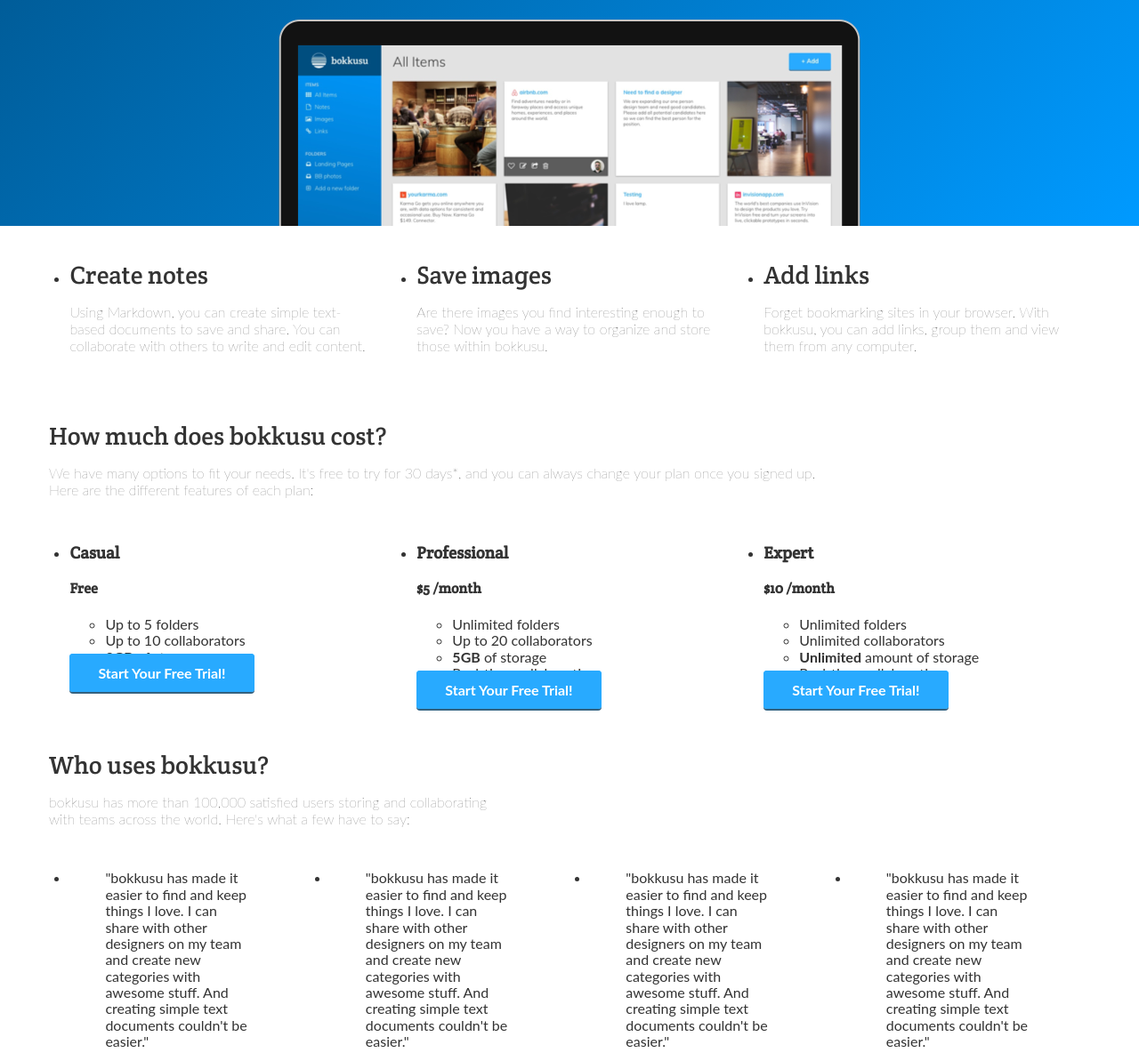
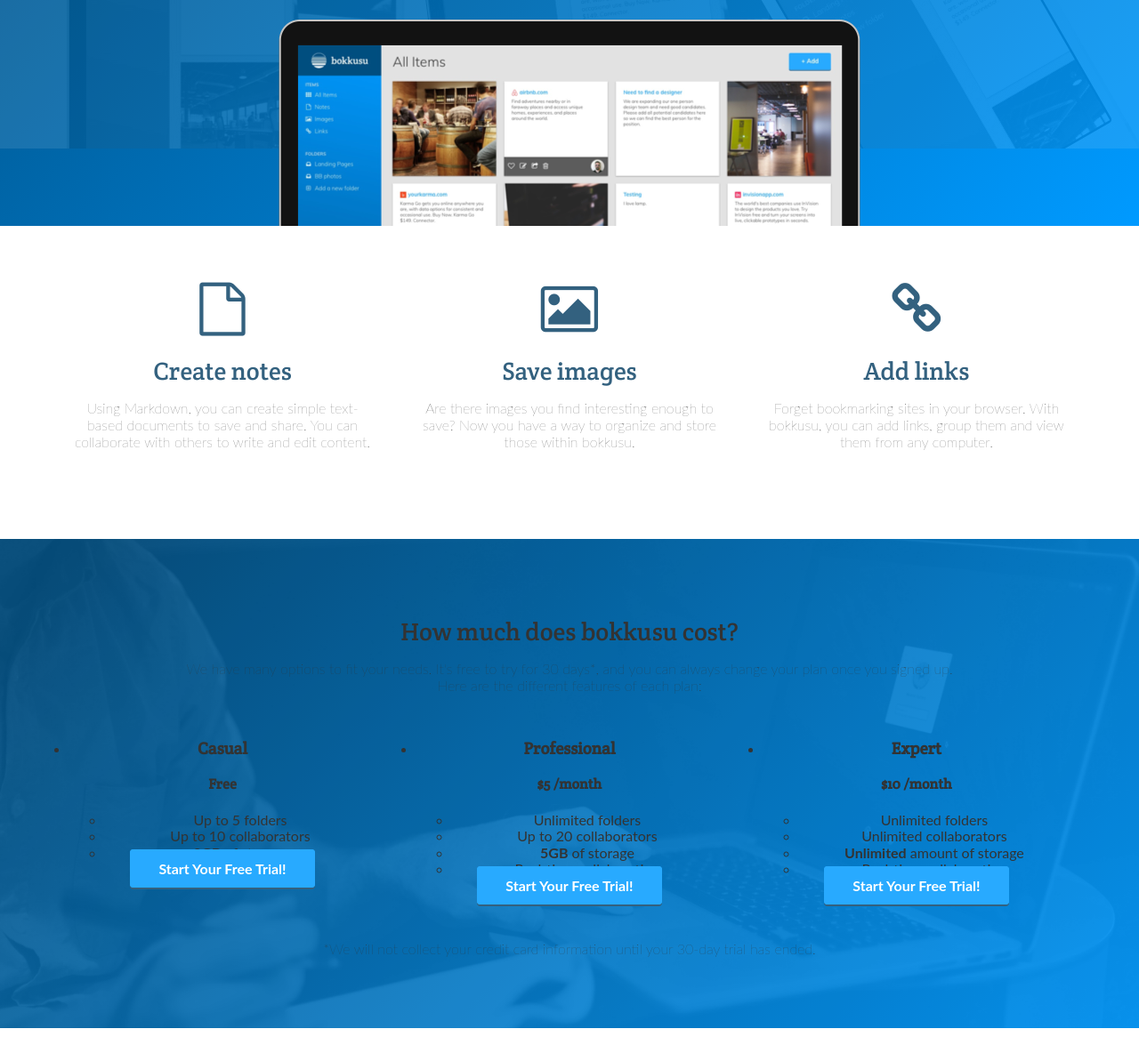
Before and after one commit to nrmunley/Bokkusu, a plain HTML site: page index.html in a window 1280 px wide. Shown: the part 392-1576 px from the top of the page at 89% size. Drawn offline with Linux system fonts and the light colour scheme; a web font is replaced by a local one.

Commit message:
Assignment 30 background images added

```diff
--- a/css/style.css
+++ b/css/style.css
@@ -42,7 +42,7 @@
   min-height: 1px;
   margin: 0 2% 20px;
 }
-@media (min-width: 320px) and (max-width: 480px) {
+@media (min-width: 320px) {
   .container {
     width:auto;
   }
@@ -109,8 +109,8 @@
 /* HEADER */
 header {
   color: #FFFFFF;
-  background: #004D7F;
-  background-image: linear-gradient(-45deg, #009AFF 0%, #004D7F 100%);
+  background: #004D7F url("../images/hero_background.png") top center no-repeat;
+  background: url("../images/hero_background.png") top center no-repeat, linear-gradient(-45deg, #009AFF 0%, #004D7F 100%);
 }
 header nav {
   padding:1em 0;
@@ -172,3 +172,34 @@
   border: 2px solid #28AAFF;
   box-shadow: 0px 2px 0px 0px #33617F;
 }
+/* BENEFITS */
+.benefits {
+  text-align: center;
+  display:block;
+  position:relative;
+}
+.benefits ul {
+  margin: 0 auto;
+  padding:4em 0;
+}
+.benefits ul li {
+  list-style-type: none;
+  display: inline-block;
+}
+.benefits i {
+  color:#33617F;
+  font-size:60px;
+  margin:0;
+  vertical-align: middle;
+}
+.benefits h2 {
+  color: #33617F;
+}
+/* PRICING */
+.pricing {
+  background: #004D7F url("../images/pricing_background.png") top center no-repeat;
+  background: url("../images/pricing_background.png") top center no-repeat, linear-gradient(-45deg, #009AFF 0%, #004D7F 94%);
+  background-size: cover;
+  text-align: center;
+  padding: 4em 0;
+}
--- a/index.html
+++ b/index.html
@@ -41,14 +41,17 @@
   <section class="benefits">
     <ul class="container">
       <li class="one-third">
+        <i class="fa fa-file-o"></i>
         <h2>Create notes</h2>
         <p>Using Markdown, you can create simple text-based documents to save and share. You can collaborate with others to write and edit content.</p>
       </li>
       <li class="one-third">
+        <i class="fa fa-picture-o"></i>
         <h2>Save images</h2>
         <p>Are there images you find interesting enough to save? Now you have a way to organize and store those within bokkusu.</p>
       </li>
       <li class="one-third">
+        <i class="fa fa-link"></i>
         <h2>Add links</h2>
         <p>Forget bookmarking sites in your browser. With bokkusu, you can add links, group them and view them from any computer.</p>
       </li>
@@ -101,6 +104,9 @@
         </div>
       </li>
     </ul>
+    <div class="container">
+      <p class="small">*We will not collect your credit card information until your 30-day trial has ended.</p>
+    </div>
   </section>
 
   <!-- Testimonials -->
```
Also changed, not shown: images/hero_background.png (added), images/pricing_background.png (added).
